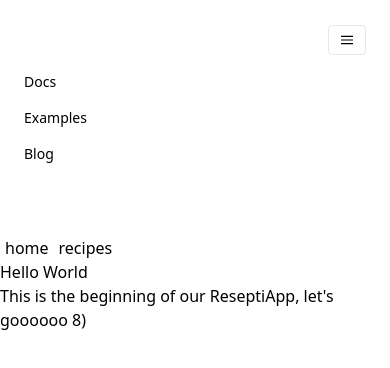
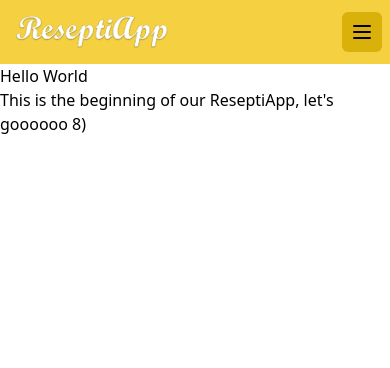
Before and after one commit to prod-des-project-2021/group_9, a React (Create React App) app in the folder frontend/: page / in a window 390 px wide. Shown: the top 368 px of the page. Built offline with nearby package versions, Linux system fonts and the light colour scheme.

Commit message:
Navbar routing works

```diff
--- a/frontend/package.json
+++ b/frontend/package.json
@@ -4,6 +4,7 @@
     "private": true,
     "dependencies": {
         "@craco/craco": "^6.4.0",
+        "@headlessui/react": "^1.4.2",
         "@testing-library/jest-dom": "^5.15.0",
         "@testing-library/react": "^11.2.7",
         "@testing-library/user-event": "^12.8.3",
--- a/frontend/src/App.js
+++ b/frontend/src/App.js
@@ -1,7 +1,8 @@
-import { BrowserRouter as Router, Routes, Route, Link } from 'react-router-dom'
+import { BrowserRouter as Router, Routes, Route } from 'react-router-dom'
 import React from 'react'
 import Home from './components/pages/Home'
 import Recipes from './components/pages/Recipes'
+import LogIn from './components/pages/LogIn'
 import Navbar from './components/Navbar';
 
 function App() {
@@ -9,21 +10,15 @@
     const padding = {
         padding: 5
     }
+
     return (
         <Router>
-
             <Navbar />
-            {/* simple navbar for multiple pages for now... */}
-            <div>
-                <Link style={padding} to="/">home</Link>
-                <Link style={padding} to="/recipes">recipes</Link>
-            </div>
-
-            <Routes>
-                <Route exact path="/" element={<Home />} />
-                <Route exact path="/recipes" element={<Recipes />} />
-            </Routes>
-
+                <Routes>
+                    <Route exact path="/" element={<Home />} />
+                    <Route exact path="/recipes" element={<Recipes />} />
+                    <Route exact path="/login" element={<LogIn />} />
+                </Routes>
         </Router>
     )
 }
--- a/frontend/src/components/Navbar.js
+++ b/frontend/src/components/Navbar.js
@@ -1,36 +1,138 @@
-import React from 'react';
+import React, { useState } from "react";
+import { NavLink } from 'react-router-dom';
+import { Transition } from "@headlessui/react";
+import logo from './img/reseptiapp.png';
 
-const Navbar = () => {
-    return (
-        <nav class="flex items-center justify-between flex-wrap bg-teal-500 p-6">
-            <div class="flex items-center flex-shrink-0 text-white mr-6">
-                <svg class="fill-current h-8 w-8 mr-2" width="54" height="54" viewBox="0 0 54 54" xmlns="http://www.w3.org/2000/svg"><path d="M13.5 22.1c1.8-7.2 6.3-10.8 13.5-10.8 10.8 0 12.15 8.1 17.55 9.45 3.6.9 6.75-.45 9.45-4.05-1.8 7.2-6.3 10.8-13.5 10.8-10.8 0-12.15-8.1-17.55-9.45-3.6-.9-6.75.45-9.45 4.05zM0 38.3c1.8-7.2 6.3-10.8 13.5-10.8 10.8 0 12.15 8.1 17.55 9.45 3.6.9 6.75-.45 9.45-4.05-1.8 7.2-6.3 10.8-13.5 10.8-10.8 0-12.15-8.1-17.55-9.45-3.6-.9-6.75.45-9.45 4.05z" /></svg>
-                <span class="font-semibold text-xl tracking-tight">Tailwind CSS</span>
+export const Nav = () => {
+  const [isOpen, setIsOpen] = useState(false);
+  return (
+    <div>
+      <nav className="bg-nav font-Mali">
+        <div className="max-w-7xl mx-auto px-4 sm:px-6 lg:px-8">
+          <div className="flex items-center justify-between h-16">
+            <div className="flex items-center">
+              <div className="flex-shrink-0">
+                {/* Logo tähän */}
+                <img src={logo} alt="Logo" className="h-8" />
+              </div>
+              <div className="hidden md:block">
+                <div className="ml-10 flex items-baseline space-x-4">
+                  <NavLink
+                    to="/"
+                    className="hover:bg-nav-dark text-white px-3 py-1 rounded-md text-sm font-medium"
+                  >
+                    Home
+                  </NavLink>
+
+                  <NavLink
+                    to="/recipes"
+                    className="text-white hover:bg-nav-dark hover:text-white px-3 py-1 rounded-md text-sm font-medium"
+                  >
+                    Recipes
+                  </NavLink>
+
+                  <NavLink
+                    to="/login"
+                    className="text-right items-end text-white hover:bg-nav-dark hover:text-white px-3 py-1 rounded-md text-sm font-medium"
+                  >
+                    Log in
+                  </NavLink>
+                </div>
+              </div>
+
+              <div>
+
+              </div>
             </div>
-            <div class="block lg:hidden">
-                <button class="flex items-center px-3 py-2 border rounded text-teal-200 border-teal-400 hover:text-white hover:border-white">
-                    <svg class="fill-current h-3 w-3" viewBox="0 0 20 20" xmlns="http://www.w3.org/2000/svg"><title>Menu</title><path d="M0 3h20v2H0V3zm0 6h20v2H0V9zm0 6h20v2H0v-2z" /></svg>
-                </button>
+
+            {/* Compact navigation */}
+            <div className="-mr-2 flex md:hidden">
+              <button
+                onClick={() => setIsOpen(!isOpen)}
+                type="button"
+                className="bg-nav-dark inline-flex items-center justify-center p-2 rounded-md text-0 hover:text-gray-70 hover:bg-nav2 focus:outline-none"
+                aria-controls="mobile-menu"
+                aria-expanded="false"
+              >
+                <span className="sr-only">Open main menu</span>
+                {!isOpen ? (
+                  <svg
+                    className="block h-6 w-6"
+                    xmlns="http://www.w3.org/2000/svg"
+                    fill="none"
+                    viewBox="0 0 24 24"
+                    stroke="currentColor"
+                    aria-hidden="true"
+                  >
+                    <path
+                      strokeLinecap="round"
+                      strokeLinejoin="round"
+                      strokeWidth="2"
+                      d="M4 6h16M4 12h16M4 18h16"
+                    />
+                  </svg>
+                ) : (
+                  <svg
+                    className="block h-6 w-6"
+                    xmlns="http://www.w3.org/2000/svg"
+                    fill="none"
+                    viewBox="0 0 24 24"
+                    stroke="currentColor"
+                    aria-hidden="true"
+                  >
+                    <path
+                      strokeLinecap="round"
+                      strokeLinejoin="round"
+                      strokeWidth="2"
+                      d="M6 18L18 6M6 6l12 12"
+                    />
+                  </svg>
+                )}
+              </button>
             </div>
-            <div class="w-full block flex-grow lg:flex lg:items-center lg:w-auto">
-                <div class="text-sm lg:flex-grow">
-                    <a href="#responsive-header" class="block mt-4 lg:inline-block lg:mt-0 text-teal-200 hover:text-white mr-4">
-                        Docs
-                    </a>
-                    <a href="#responsive-header" class="block mt-4 lg:inline-block lg:mt-0 text-teal-200 hover:text-white mr-4">
-                        Examples
-                    </a>
-                    <a href="#responsive-header" class="block mt-4 lg:inline-block lg:mt-0 text-teal-200 hover:text-white">
-                        Blog
-                    </a>
-                </div>
-                <div>
-                    <a href="#" class="inline-block text-sm px-4 py-2 leading-none border rounded text-white border-white hover:border-transparent hover:text-teal-500 hover:bg-white mt-4 lg:mt-0">Download</a>
-                </div>
-            </div>
-        </nav>
-    )
-};
+          </div>
+        </div>
 
 
-export default Navbar;
+        <Transition
+          show={isOpen}
+          enter="transition ease-out duration-300 transform"
+          enterFrom="opacity-0 scale-95"
+          enterTo="opacity-100 scale-100"
+          leave="transition ease-in duration-75 transform"
+          leaveFrom="opacity-100 scale-100"
+          leaveTo="opacity-0 scale-95"
+        >
+          {(ref) => (
+            <div className="md:hidden" id="mobile-menu">
+              <div ref={ref} className="px-2 pt-2 pb-3 space-y-1 sm:px-3">
+                <NavLink
+                  to="/"
+                  className="hover:bg-nav-dark text-white block px-3 py-2 rounded-md text-base font-medium"
+                >
+                  Home
+                </NavLink>
+
+                <NavLink
+                  to="/recipes"
+                  className="text-white hover:bg-nav-dark hover:text-white block px-3 py-2 rounded-md text-base font-medium"
+                >
+                  Recipes
+                </NavLink>
+
+                <NavLink
+                  to="/login"
+                  className="text-white hover:bg-nav-dark hover:text-white block px-3 py-2 rounded-md text-base font-medium"
+                >
+                  Log in
+                </NavLink>
+              </div>
+            </div>
+          )}
+        </Transition>
+      </nav>
+    </div>
+  );
+}
+
+export default Nav;
--- /dev/null
+++ b/frontend/src/components/pages/LogIn.js
@@ -0,0 +1,12 @@
+import React from 'react';
+
+const Home = () => {
+    return (
+        <div>
+            <h1>Welcome to ReseptiÄppi</h1>
+            <p>Please log in tai tee uus tili</p>
+        </div>
+    );
+};
+
+export default Home;
--- a/frontend/src/index.css
+++ b/frontend/src/index.css
@@ -1,3 +1,6 @@
+@import url('https://fonts.googleapis.com/css2?family=Mali:wght@200;300;400&display=swap');
+
+
 @tailwind base;
 @tailwind components;
 @tailwind utilities;
--- a/frontend/tailwind.config.js
+++ b/frontend/tailwind.config.js
@@ -2,10 +2,29 @@
   purge: ['./src/**/*.{js,jsx,ts,tsx}', './public/index.html'],
   darkMode: false, // or 'media' or 'class'
   theme: {
-    extend: {},
+    extend: {
+      backgroundColor: theme => ({
+
+        ...theme('colors'),
+
+        'nav': '#F5D142',
+
+        'nav-dark' : '#dab10b',
+
+        'nav2': '#FBEDB6',
+
+        'bg1': '#FFFFE6',
+      }),
+
+      fontFamily: {
+
+        'Mali' : ['Mali', 'cursive']
+      }
+    }
   },
+
   variants: {
-    extend: {},
-  },
-  plugins: [],
+  extend: { },
+},
+plugins: [],
 }
```
Also changed, not shown: frontend/src/components/img/reseptiapp.png (added), 1 other file (tests, documents, lock files or other folders).
